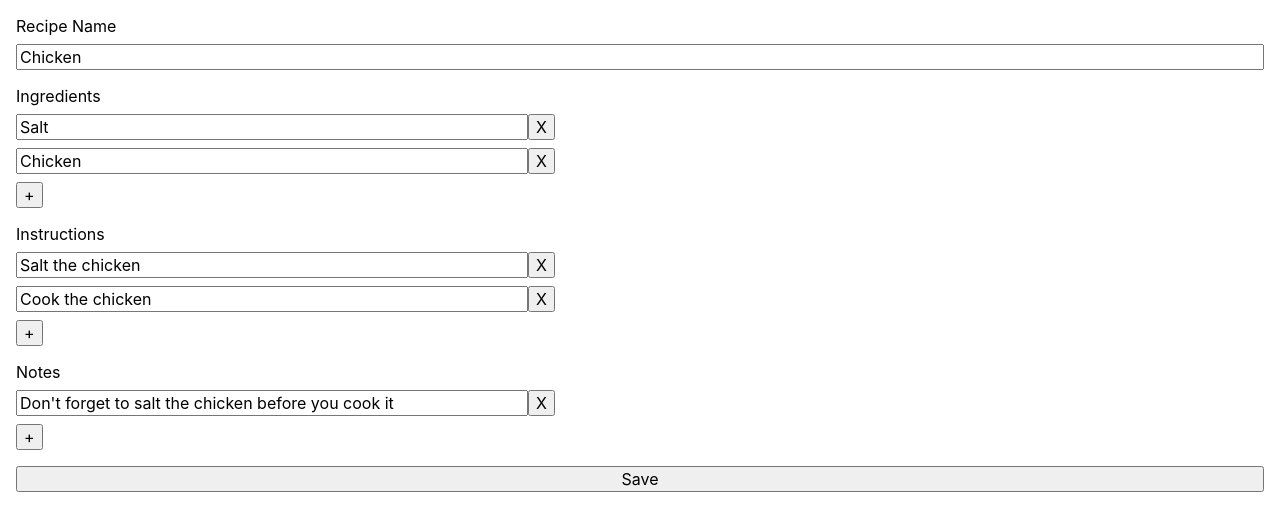
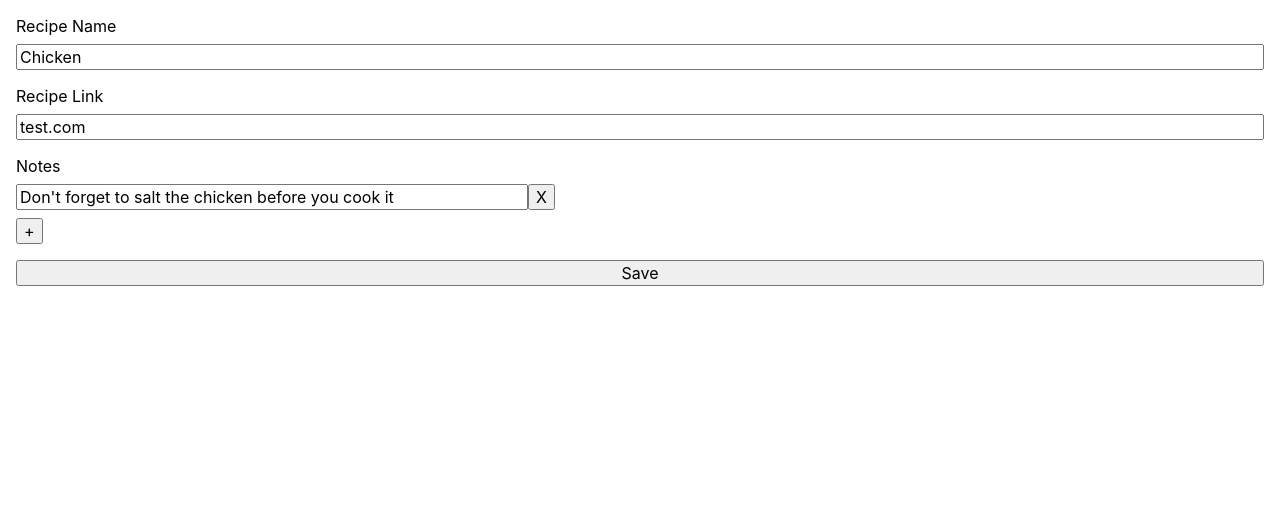
Before and after one commit to jacksoncutler/recipe-journal, a React (Vite) app: page /recipe/1/edit in a window 1280 px wide. Shown: the top 530 px of the page. Built offline with nearby package versions, Linux system fonts and the light colour scheme.

Commit message:
Add input for external link

```diff
--- a/src/components/EditRecipe.tsx
+++ b/src/components/EditRecipe.tsx
@@ -16,6 +16,9 @@ export function EditRecipe() {
   const [name, setName] = useState<RecipeData['name']>(context.data.name);
   const [isExternal, _] = useState<RecipeData['isExternal']>(
     context.data.isExternal
+  );
+  const [externalLink, setExternalLink] = useState<RecipeData['externalLink']>(
+    context.data.externalLink
   );
   const [ingredients, setIngredients] = useState<RecipeData['ingredients']>(
     context.data.ingredients
@@ -41,7 +44,7 @@ export function EditRecipe() {
       createdAt: Date.now(),
     };
     if (isExternal) {
-      saveData.externalLink = '';
+      saveData.externalLink = externalLink;
     } else {
       saveData.ingredients = ingredients;
       saveData.instructions = instructions;
@@ -58,11 +61,13 @@ export function EditRecipe() {
       {
         // toggle button for external recipe
         isExternal ? (
-          <>
-            {
-              // input for external recipe link
-            }
-          </>
+          <div className='recipe-form section'>
+            <h2>Recipe Link</h2>
+            <input
+              value={externalLink}
+              onChange={(e) => setExternalLink(e.target.value)}
+            />
+          </div>
         ) : (
           <>
             <EditRecipeSection
--- a/src/components/Recipe.tsx
+++ b/src/components/Recipe.tsx
@@ -13,24 +13,24 @@ const initialRecipeState: RecipeData = {
   notes: [''],
 };
 
+// const recipe: RecipeData = {
+//   id: undefined,
+//   createdAt: undefined,
+//   name: 'Chicken',
+//   isExternal: false,
+//   ingredients: ['Salt', 'Chicken'],
+//   instructions: ['Salt the chicken', 'Cook the chicken'],
+//   notes: ["Don't forget to salt the chicken before you cook it"],
+// };
+
 const recipe: RecipeData = {
   id: undefined,
   createdAt: undefined,
   name: 'Chicken',
-  isExternal: false,
-  ingredients: ['Salt', 'Chicken'],
-  instructions: ['Salt the chicken', 'Cook the chicken'],
+  isExternal: true,
+  externalLink: 'test.com',
   notes: ["Don't forget to salt the chicken before you cook it"],
 };
-
-// const recipe: RecipeData = {
-//   id: undefined,
-//   createdAt: undefined,
-//   name: 'Chicken',
-//   isExternal: true,
-//   externalLink: 'test.com',
-//   notes: ["Don't forget to salt the chicken before you cook it"],
-// };
 
 export function Recipe() {
   let location = useLocation();
```
